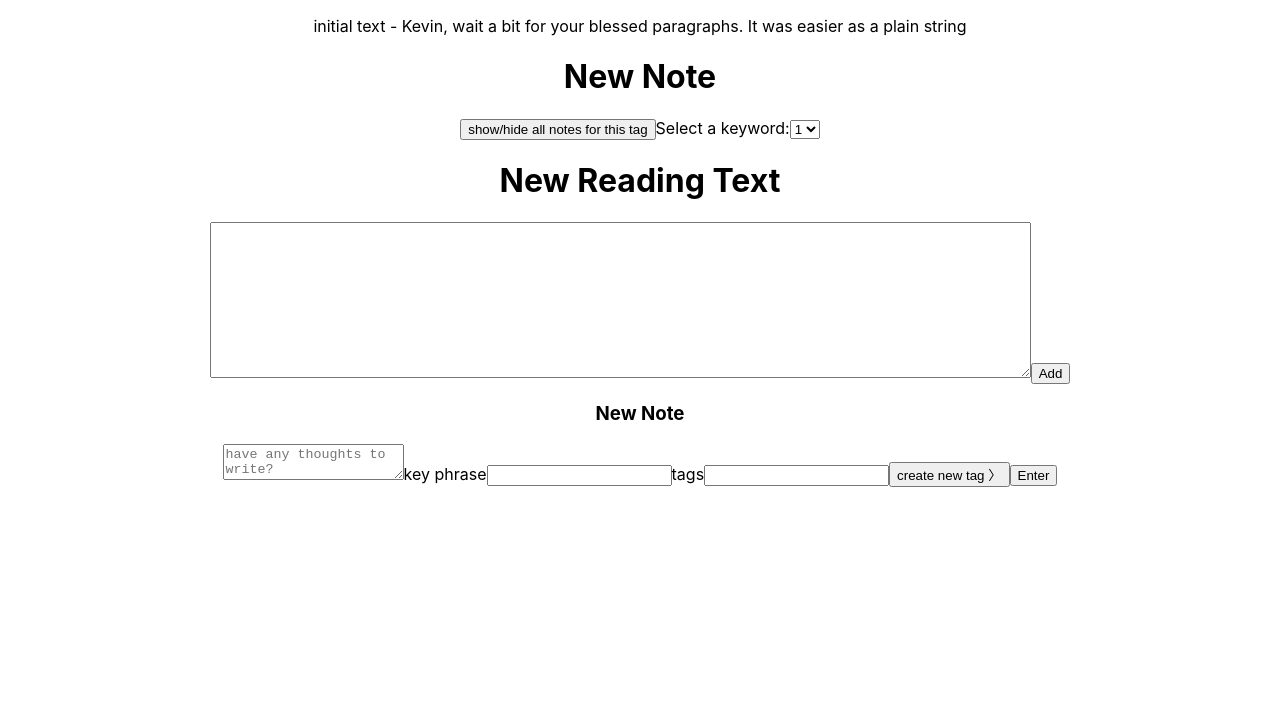
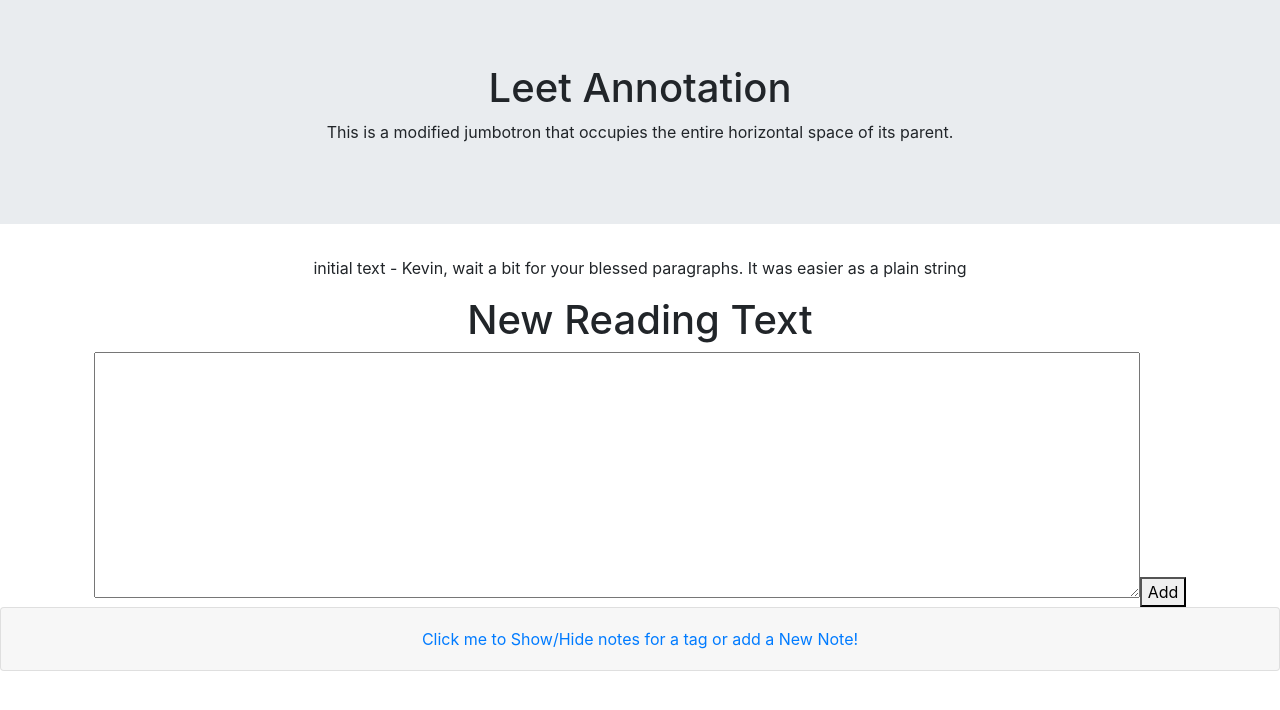
Before and after one commit to Education-Sensation/Leet-Annotation, a React (Create React App) app: page / in a window 1280 px wide. Shown: the top 710 px of the page. Built offline with nearby package versions, Linux system fonts and the light colour scheme.

Commit message:
Added bootstrap components, Jumbotron, Accordian
Added bootstrap components, Jumbotron, Accordian

```diff
--- a/package.json
+++ b/package.json
@@ -7,7 +7,9 @@
     "@testing-library/jest-dom": "^5.11.6",
     "@testing-library/react": "^11.2.2",
     "@testing-library/user-event": "^12.6.0",
+    "bootstrap": "^4.5.3",
     "react": "^17.0.1",
+    "react-bootstrap": "^1.4.0",
     "react-dom": "^17.0.1",
     "react-scripts": "^4.0.1",
     "start": "^5.1.0",
--- a/src/App.js
+++ b/src/App.js
@@ -4,42 +4,81 @@ import "./App.css";
 import AddNoteForm from "./addNoteForm";
 import AddReadingTextForm from "./addReadingTextForm";
 import NoteDisplayUI from "./noteDisplayUI";
+// Bootstrap modules
+import "bootstrap/dist/css/bootstrap.min.css";
+import Jumbotron from "react-bootstrap/Jumbotron";
+import Container from "react-bootstrap/Container";
+import Collapse from "react-bootstrap/Collapse";
+import Button from "react-bootstrap/Button";
+import Accordion from "react-bootstrap/Accordion";
+import Card from "react-bootstrap/Card";
 
 class App extends React.Component {
   constructor() {
     super();
     // this.state = {readingText: this.getText()};  // TODO 1: readingText is an array of strings each representing paragraphs (currently just a string)
-    this.state = {readingText: 'initial text - Kevin, wait a bit for your blessed paragraphs. It was easier as a plain string'};
+    this.state = {
+      readingText:
+        "initial text - Kevin, wait a bit for your blessed paragraphs. It was easier as a plain string",
+    };
     this.setReadingText = this.setReadingText.bind(this);
   }
 
   setReadingText(newText) {
-    this.setState({readingText: newText});
+    this.setState({ readingText: newText });
   }
 
   getText = async () => {
     const response = await fetch(
       "https://baconipsum.com/api/?type=all-meat&paras=3&start-with-lorem=1"
     );
-    const data = await response.json();  // TODO 1: please assign an array to this data varaible, so setReadingText() in the next line sets this.readingText to an array of strings. See below TODO
+    const data = await response.json(); // TODO 1: please assign an array to this data varaible, so setReadingText() in the next line sets this.readingText to an array of strings. See below TODO
     this.setReadingText(data);
   };
 
   render() {
-    const paragraphs = <p>{this.state.readingText}</p>;  // TODO 1: once this.state.readingText is an array of strings, uncomment the below code to replace this temp line
+    const paragraphs = <p>{this.state.readingText}</p>; // TODO 1: once this.state.readingText is an array of strings, uncomment the below code to replace this temp line
     // const paragraphs = this.state.readingText.map((item, index) => {
     //   return <p key={index}>{item}</p>;
     // });
 
     return (
       <div className="App">
+        {/* -- Jumbotron - Header Code --  */}
+        <Jumbotron fluid>
+          <Container>
+            <h1>Leet Annotation</h1>
+            <p>
+              This is a modified jumbotron that occupies the entire horizontal
+              space of its parent.
+            </p>
+          </Container>
+        </Jumbotron>
+
+        {/* -- Text Container -- */}
         <div className="readingText">{paragraphs}</div>
-        <NoteDisplayUI />
+
         <AddReadingTextForm submitNewReadingText={this.setReadingText} />
-        <AddNoteForm />
+
+        {/* -- Footer, show New Note, Show and Hide Notes, etc. -- */}
+        <Accordion>
+          <Card>
+            <Card.Header>
+              <Accordion.Toggle as={Button} variant="link" eventKey="0">
+                Click me to Show/Hide notes for a tag or add a New Note!
+              </Accordion.Toggle>
+            </Card.Header>
+            <Accordion.Collapse eventKey="0">
+              <Card.Body>
+                <NoteDisplayUI />
+                <AddNoteForm />
+              </Card.Body>
+            </Accordion.Collapse>
+          </Card>
+        </Accordion>
       </div>
     );
   }
-};
+}
 
 export default App;
--- a/src/noteDisplayUI.js
+++ b/src/noteDisplayUI.js
@@ -3,7 +3,7 @@ import React from "react";
 const NoteDisplayUI = () => {
   return (
     <div className="noteDisplay">
-      <h1>New Note</h1>
+      <h3>Select a keyword and see the notes associated</h3>
       <form>
         {/* add onClick function that will replace text component */}
         <button className="noteDisplayButton" type="submit">
```
Also changed, not shown: 1 other file (tests, documents, lock files or other folders).
